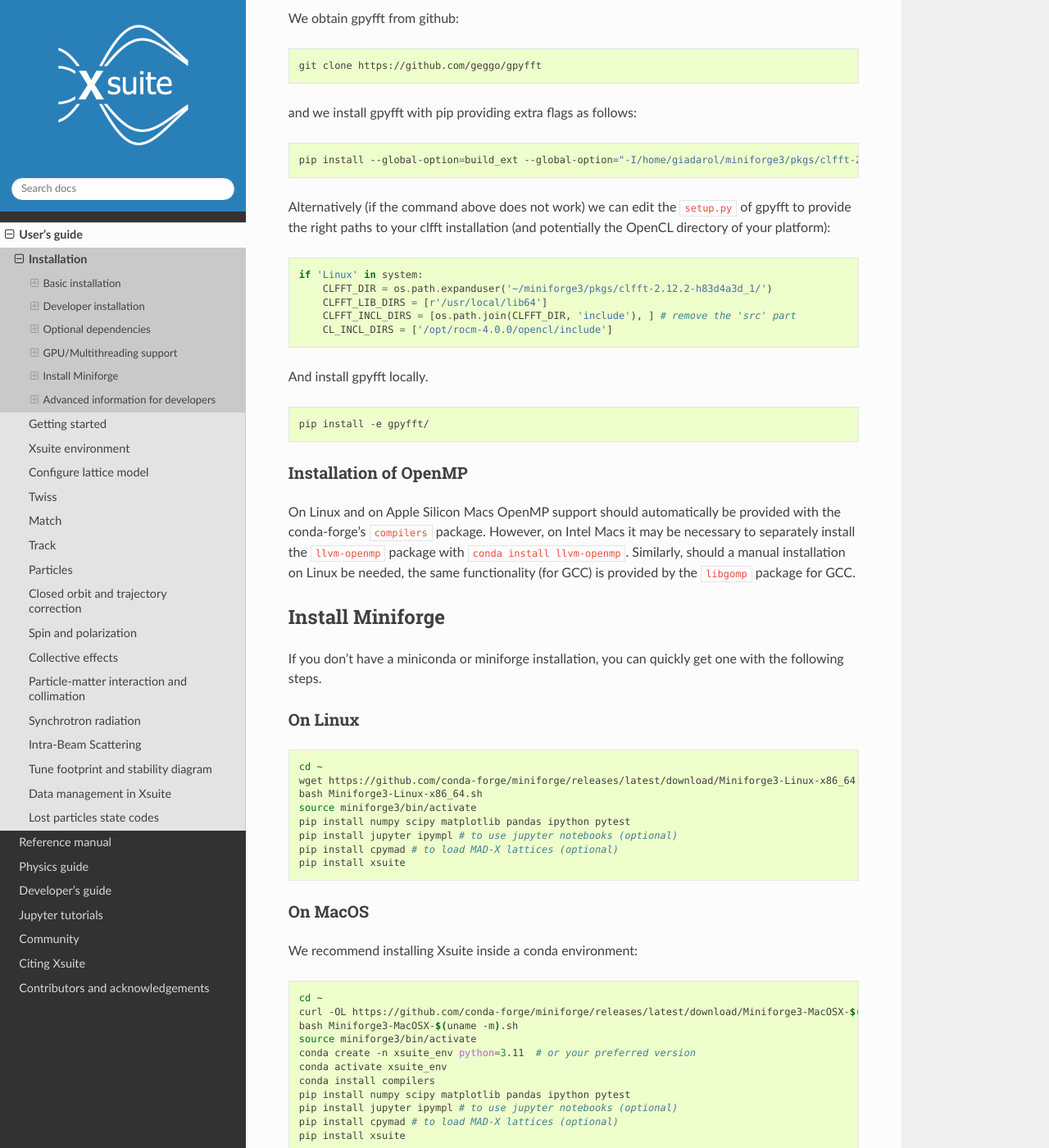
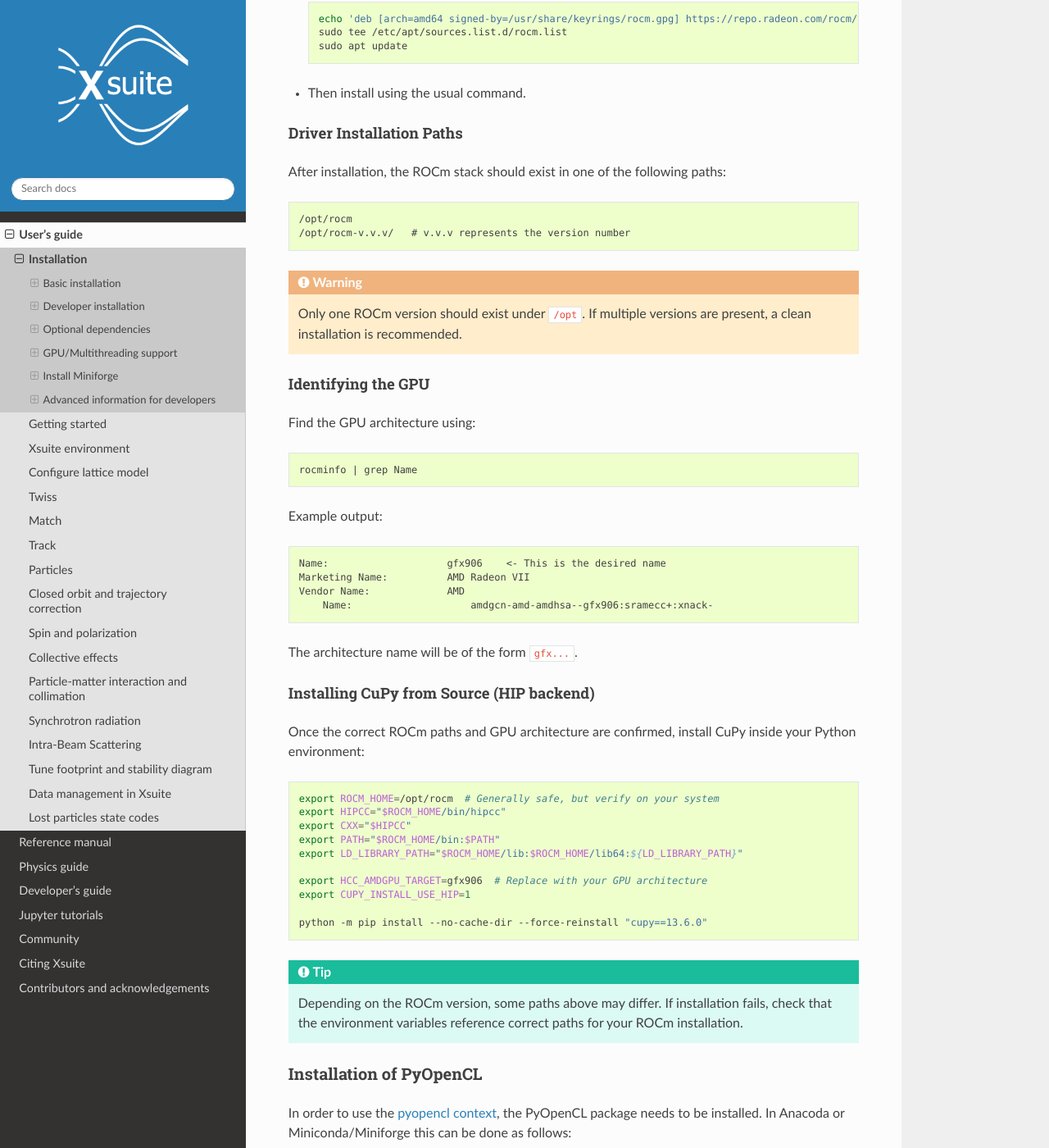
Before and after one commit to xsuite/xsuite, a Sphinx documentation site: the page built from docs/installation.rst, in a window 1280 px wide and 1400 px high, scrolled down 5313 px. Shown: the whole window at 82% size. Built offline with Sphinx 7.4.7 and the Read the Docs theme 3.1.0, drawn with Linux system fonts in a browser that asks for light colours; pages that are not in the unit, such as notebooks, are missing from menus; the version number could not be read and is left out; some of the changed text lies outside the part shown.

Commit message:
Add installation instructions for CuPy on ROCm

```diff
--- a/docs/installation.rst
+++ b/docs/installation.rst
@@ -197,6 +197,112 @@
     pip install cupy-cuda11x
     mamba install cudatoolkit=11.8.0
 
+CuPy setup on ROCm
+------------------
+
+In order to use the :doc:`cupy context<contexts>` on AMD GPUs the installation procedure for the cupy package changes.
+
+The following configuration has been tested and confirmed to work as expected:
+
+- ROCm 6.2.2
+- Python 3.11
+- CuPy 13.6.0 compiled from source on a HIP backend
+- Ubuntu 22.04
+- Radeon VII GPU (gfx906)
+
+.. note::
+
+   Compiling CuPy from source on ROCm can be non-trivial.
+   Using configurations different from those listed above may lead to compatibility issues.
+
+Installing ROCm on Debian
+~~~~~~~~~~~~~~~~~~~~~~~~~
+
+On Debian-based distributions, the ROCm stack can be installed using:
+
+.. code-block:: bash
+
+    sudo apt install rocm-hip-sdk rocm-dev rocm-opencl-runtime rocm-smi-lib
+
+The command above will typically install the latest available version.
+To install a specific (or older) version, add the AMD ROCm repo.
+
+For ROCm 6.2.2:
+
+- Add AMD driver key:
+
+  .. code-block:: bash
+
+      wget https://repo.radeon.com/rocm/rocm.gpg.key
+      sudo mv rocm.gpg.key /usr/share/keyrings/rocm.gpg
+
+- Add ROCm 6.2.2 repo:
+
+  .. code-block:: bash
+
+      echo 'deb [arch=amd64 signed-by=/usr/share/keyrings/rocm.gpg] https://repo.radeon.com/rocm/apt/6.2.2 jammy main' | \
+      sudo tee /etc/apt/sources.list.d/rocm.list
+      sudo apt update
+
+- Then install using the usual command.
+
+Driver Installation Paths
+~~~~~~~~~~~~~~~~~~~~~~~~~
+
+After installation, the ROCm stack should exist in one of the following paths:
+
+.. code-block:: text
+
+    /opt/rocm
+    /opt/rocm-v.v.v/   # v.v.v represents the version number
+
+.. warning::
+
+   Only one ROCm version should exist under ``/opt``.
+   If multiple versions are present, a clean installation is recommended.
+
+Identifying the GPU
+~~~~~~~~~~~~~~~~~~~
+
+Find the GPU architecture using:
+
+.. code-block:: bash
+
+    rocminfo | grep Name
+
+Example output:
+
+.. code-block:: text
+
+    Name:                    gfx906    <- This is the desired name
+    Marketing Name:          AMD Radeon VII
+    Vendor Name:             AMD
+        Name:                    amdgcn-amd-amdhsa--gfx906:sramecc+:xnack-
+
+The architecture name will be of the form ``gfx...``.
+
+Installing CuPy from Source (HIP backend)
+~~~~~~~~~~~~~~~~~~~~~~~~~~~~~~~~~~~~~~~~~
+
+Once the correct ROCm paths and GPU architecture are confirmed, install CuPy inside your Python
+environment:
+
+.. code-block:: bash
+
+    export ROCM_HOME=/opt/rocm  # Generally safe, but verify on your system
+    export HIPCC="$ROCM_HOME/bin/hipcc"
+    export CXX="$HIPCC"
+    export PATH="$ROCM_HOME/bin:$PATH"
+    export LD_LIBRARY_PATH="$ROCM_HOME/lib:$ROCM_HOME/lib64:${LD_LIBRARY_PATH}"
+
+    export HCC_AMDGPU_TARGET=gfx906  # Replace with your GPU architecture
+    export CUPY_INSTALL_USE_HIP=1
+
+    python -m pip install --no-cache-dir --force-reinstall "cupy==13.6.0"
+
+.. tip::
+
+   Depending on the ROCm version, some paths above may differ. If installation fails, check that the environment variables reference correct paths for your ROCm installation.
 
 
 Installation of PyOpenCL
```
